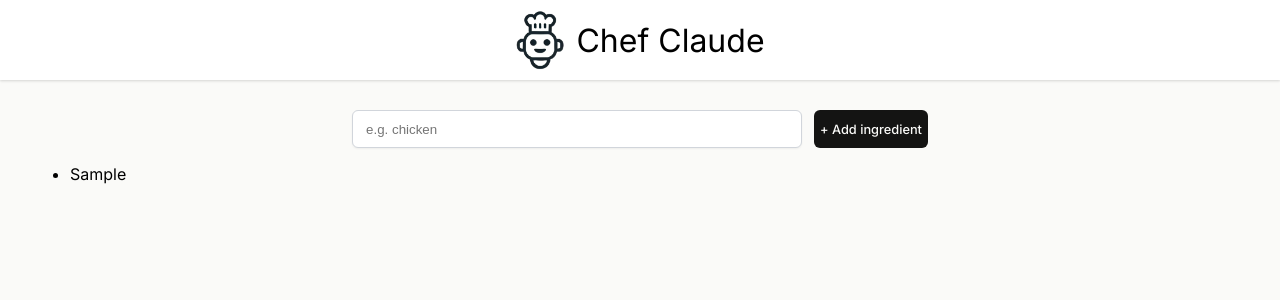
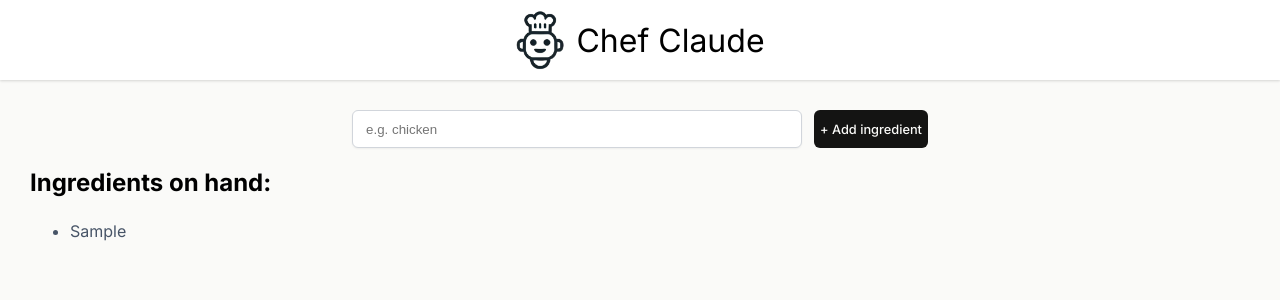
Before and after one commit to mlarsen-source/chef-claude, a React (Vite) app: page / in a window 1280 px wide. Both pictures are taken after typing "Sample" into the empty fields and a click on the button "+ Add ingredient". Shown: the top 300 px of the page. Built offline with nearby package versions, Linux system fonts and the light colour scheme.

Commit message:
modified

```diff
--- a/src/components/Main.jsx
+++ b/src/components/Main.jsx
@@ -26,7 +26,19 @@
         </input>
         <button>+ Add ingredient</button>
       </form>
-      <ul>{ingredientsListItems}</ul>
+      {ingredients.length > 0 &&
+      <section>
+        <h2>Ingredients on hand:</h2>
+        <ul className="ingredients-list">{ingredientsListItems}</ul>
+        {ingredients.length > 3 &&
+          <div className="get-recipe-container">
+            <div>
+              <h3>Ready for a recipe?</h3>
+              <p>Generate a recipe from your list of ingredients.</p>
+              <button>Get a recipe</button>
+            </div>
+          </div>}
+      </section>}
     </main>
   );
 }
--- a/src/index.css
+++ b/src/index.css
@@ -57,3 +57,45 @@
   font-size: .8rem;
   font-weight: 500;
 }
+
+ul.ingredients-list {
+  margin-bottom: 48px;
+}
+
+ul.ingredients-list > li {
+  color: #475467;
+  line-height: 28px;
+}
+
+.get-recipe-container {
+  display: flex;
+  justify-content: space-between;
+  align-items: center;
+  border-radius: 8px;
+  background: #F0EFEB;
+  padding: 10px 28px;
+}
+
+.get-recipe-container h3 {
+  font-size: 1.125rem;
+  font-weight: 500;
+  line-height: 24px;
+}
+
+.get-recipe-container p {
+  color: #6B7280;
+  font-size: 0.875rem;
+  line-height: 20px;
+}
+
+.get-recipe-container button {
+  border: none;
+  border-radius: 6px;
+  background: #D17557;
+  box-shadow: 0px 1px 2px 0px rgba(0, 0, 0, 0.05);
+  color: #FAFAF8;
+  padding: 9px 17px;
+  font-family: Inter, sans-serif;
+  font-size: 0.875rem;
+  cursor: pointer;
+}
```
